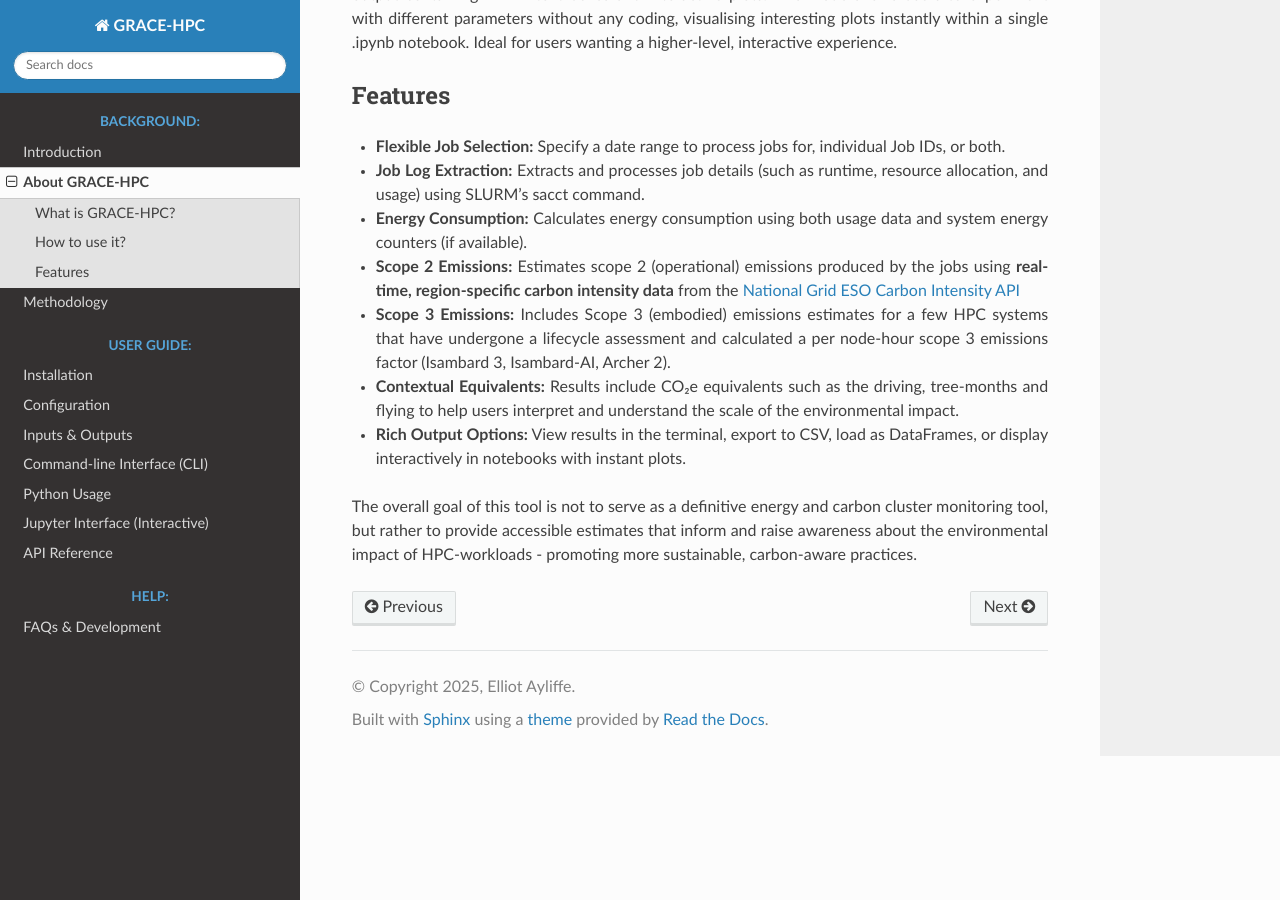
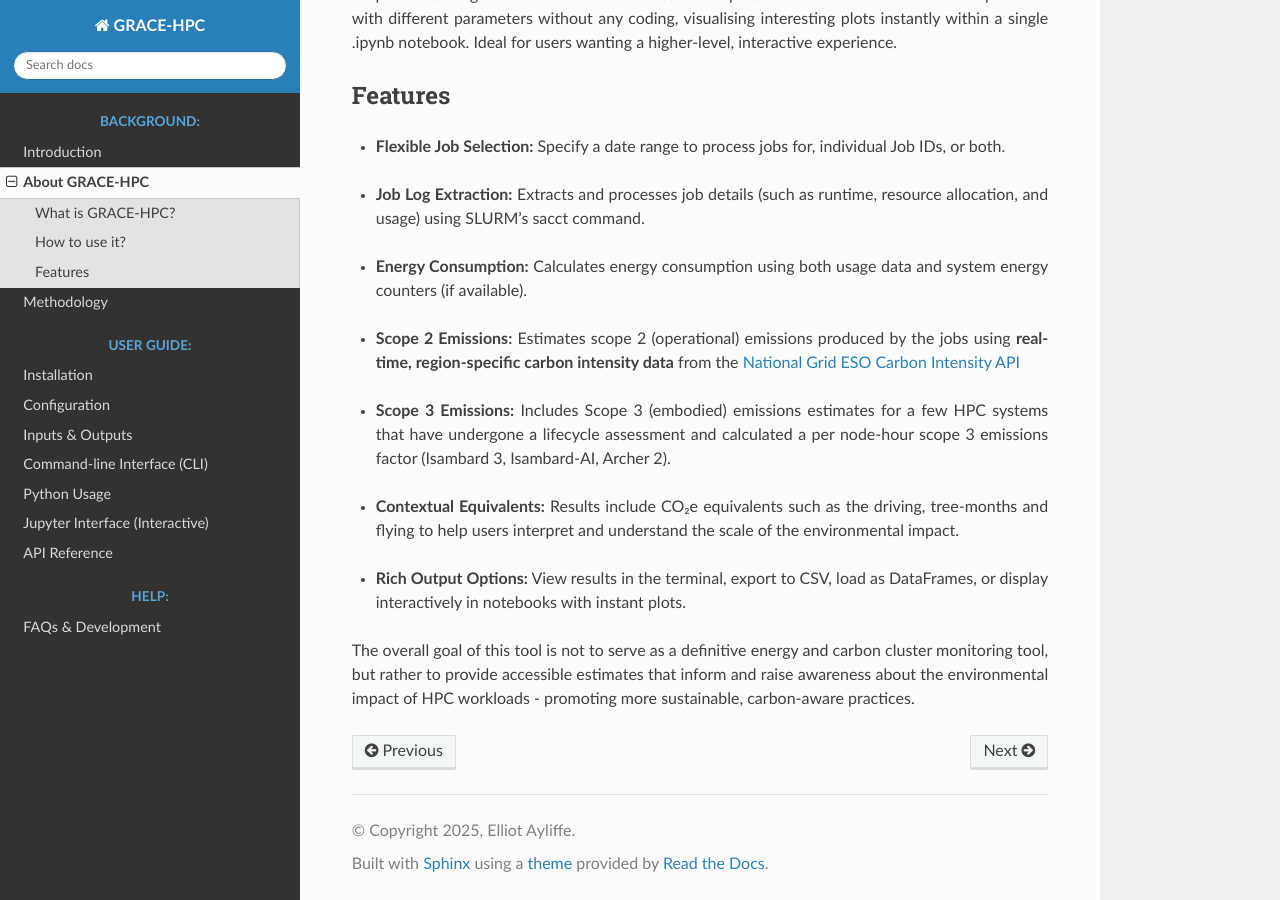
Before and after one commit to Elliot-Ayliffe/GRACE-HPC, a Sphinx documentation site: the page built from docs/features.md, in a window 1280 px wide and 900 px high, scrolled down 986 px. Built offline with Sphinx 7.4.7 and the Read the Docs theme 3.1.0, drawn with Linux system fonts in a browser that asks for light colours.

Commit message:
Update features.md

```diff
--- a/docs/features.md
+++ b/docs/features.md
@@ -26,24 +26,24 @@ A simple, widget-based interface can be launched from a Jupyter Notebook (.ipynb
 ## Features
 
 - **Flexible Job Selection:** Specify a date range to process jobs for, individual Job IDs, or both.
-<br>
+<br><br>
 
 - **Job Log Extraction:** Extracts and processes job details (such as runtime, resource allocation, and usage) using SLURM's sacct command.
-<br>
+<br><br>
 
 - **Energy Consumption:** Calculates energy consumption using both usage data and system energy counters (if available).
-<br>
+<br><br>
 
 - **Scope 2 Emissions:** Estimates scope 2 (operational) emissions produced by the jobs using **real-time, region-specific carbon intensity data** from the [National Grid ESO Carbon Intensity API](https://carbonintensity.org.uk)
-<br>
+<br><br>
 
 - **Scope 3 Emissions:** Includes Scope 3 (embodied) emissions estimates for a few HPC systems that have undergone a lifecycle assessment and calculated a per node-hour scope 3 emissions factor (Isambard 3, Isambard-AI, Archer 2).
-<br>
+<br><br>
 
 - **Contextual Equivalents:** Results include CO₂e equivalents such as the driving, tree-months and flying to help users interpret and understand the scale of the environmental impact.
-<br>
+<br><br>
 
 - **Rich Output Options:** View results in the terminal, export to CSV, load as DataFrames, or display interactively in notebooks with instant plots.
 <br>
 
-The overall goal of this tool is not to serve as a definitive energy and carbon cluster monitoring tool, but rather to provide accessible estimates that inform and raise awareness about the environmental impact of HPC-workloads - promoting more sustainable, carbon-aware practices.
+The overall goal of this tool is not to serve as a definitive energy and carbon cluster monitoring tool, but rather to provide accessible estimates that inform and raise awareness about the environmental impact of HPC workloads - promoting more sustainable, carbon-aware practices.
```
